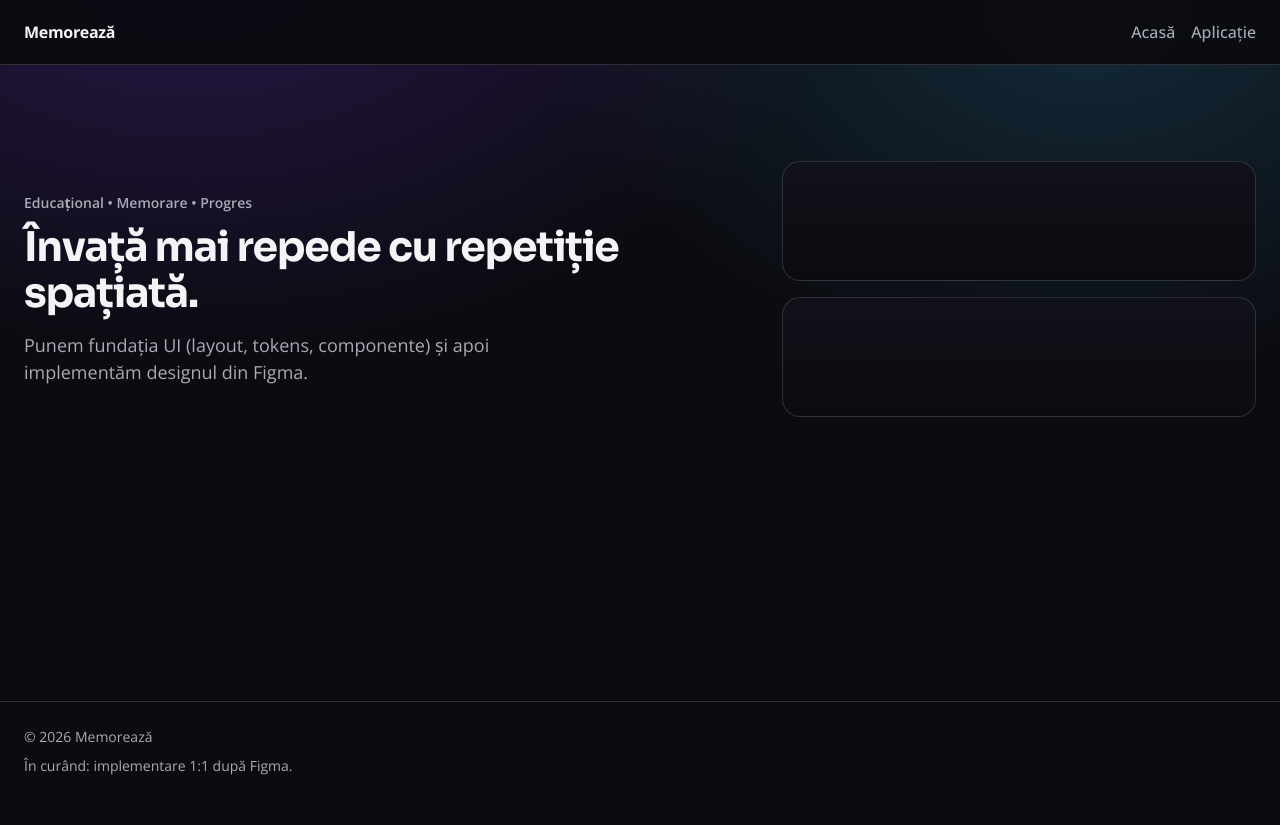
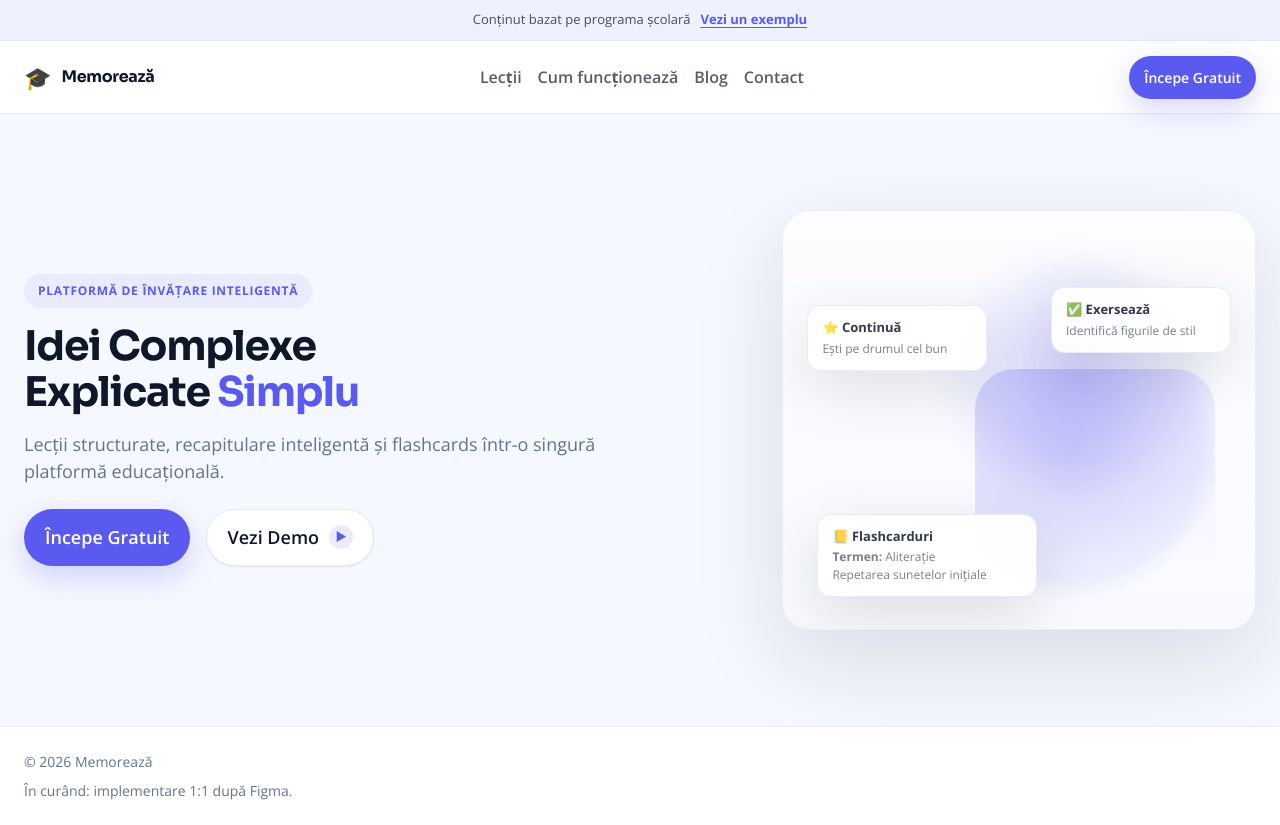
Before and after one commit to dcrysty2309/memoreaza, an Angular app: page / in a window 1280 px wide. Before the commit the page ends 800 px from the top, so only its background shows below. Built offline with nearby package versions, Linux system fonts and the light colour scheme.

Commit message:
Align global UI with homepage design

```diff
--- a/src/app/layout/site-footer/site-footer.component.scss
+++ b/src/app/layout/site-footer/site-footer.component.scss
@@ -1,6 +1,6 @@
 .footer {
   border-top: 1px solid var(--color-border);
-  background: var(--color-bg);
+  background: var(--color-surface);
 }
 
 .inner {
--- a/src/app/layout/site-header/site-header.component.html
+++ b/src/app/layout/site-header/site-header.component.html
@@ -1,12 +1,30 @@
 <header class="header">
+  <div class="topbar">
+    <app-container>
+      <div class="topbar-inner">
+        <span class="topbar-text">Conținut bazat pe programa școlară</span>
+        <a class="topbar-link" routerLink="/">Vezi un exemplu</a>
+      </div>
+    </app-container>
+  </div>
+
+  <div class="mainbar">
     <app-container>
       <div class="inner">
-      <a class="brand" routerLink="/" aria-label="Memorează — Acasă">Memorează</a>
+        <a class="brand" routerLink="/" aria-label="Memorează — Acasă">
+          <span class="brand-mark" aria-hidden="true">🎓</span>
+          <span class="brand-name">Memorează</span>
+        </a>
 
         <nav class="nav" aria-label="Navigație principală">
-        <a class="nav-link" routerLink="/">Acasă</a>
-        <a class="nav-link" routerLink="/aplicatie">Aplicație</a>
+          <a class="nav-link" routerLink="/lectii">Lecții</a>
+          <a class="nav-link" routerLink="/cum-functioneaza">Cum funcționează</a>
+          <a class="nav-link" routerLink="/blog">Blog</a>
+          <a class="nav-link" routerLink="/contact">Contact</a>
         </nav>
+
+        <a appButton variant="primary" size="sm" routerLink="/aplicatie">Începe Gratuit</a>
       </div>
     </app-container>
+  </div>
 </header>
--- a/src/app/layout/site-header/site-header.component.scss
+++ b/src/app/layout/site-header/site-header.component.scss
@@ -2,13 +2,37 @@
   position: sticky;
   top: 0;
   z-index: 10;
-  background: color-mix(in srgb, var(--color-bg) 92%, transparent);
+  background: var(--color-surface);
   border-bottom: 1px solid var(--color-border);
-  backdrop-filter: blur(12px);
+}
+
+.topbar {
+  background: #eef2ff;
+  border-bottom: 1px solid var(--color-border);
+}
+
+.topbar-inner {
+  height: 40px;
+  display: flex;
+  align-items: center;
+  justify-content: center;
+  gap: 10px;
+  font-size: 13px;
+  color: rgba(15, 23, 42, 0.75);
+}
+
+.topbar-link {
+  font-weight: 700;
+  text-decoration: underline;
+  text-underline-offset: 3px;
+}
+
+.mainbar {
+  background: var(--color-surface);
 }
 
 .inner {
-  height: 64px;
+  height: 72px;
   display: flex;
   align-items: center;
   justify-content: space-between;
@@ -16,10 +40,21 @@
 }
 
 .brand {
-  font-weight: 700;
-  letter-spacing: -0.02em;
+  display: inline-flex;
+  align-items: center;
+  gap: 10px;
   text-decoration: none;
   color: var(--color-text);
+}
+
+.brand-mark {
+  font-size: 22px;
+}
+
+.brand-name {
+  font-family: var(--font-display);
+  font-weight: 800;
+  letter-spacing: -0.02em;
 }
 
 .nav {
@@ -28,12 +63,8 @@
   align-items: center;
 }
 
-.nav-link {
-  text-decoration: none;
-  color: var(--color-muted);
-  font-weight: 500;
+@media (max-width: 900px) {
+  .nav {
+    display: none;
+  }
 }
-
-.nav-link:hover {
-  color: var(--color-text);
-}
--- a/src/app/layout/site-header/site-header.component.ts
+++ b/src/app/layout/site-header/site-header.component.ts
@@ -1,10 +1,11 @@
 import { Component } from '@angular/core';
 import { RouterLink } from '@angular/router';
 import { ContainerComponent } from '../../ui/container/container.component';
+import { ButtonDirective } from '../../ui/button/button.directive';
 
 @Component({
   selector: 'app-site-header',
-  imports: [RouterLink, ContainerComponent],
+  imports: [RouterLink, ContainerComponent, ButtonDirective],
   templateUrl: './site-header.component.html',
   styleUrl: './site-header.component.scss',
 })
--- a/src/app/pages/home/home.component.html
+++ b/src/app/pages/home/home.component.html
@@ -2,16 +2,38 @@
   <app-container>
     <div class="grid-2">
       <div class="copy">
-        <p class="eyebrow">Educațional • Memorare • Progres</p>
-        <h1 class="title">Învață mai repede cu repetiție spațiată.</h1>
-        <p class="subtitle">
-          Punem fundația UI (layout, tokens, componente) și apoi implementăm designul din Figma.
-        </p>
+        <span class="badge">Platformă de învățare inteligentă</span>
+        <h1 class="title">
+          Idei Complexe<br />
+          Explicate <span class="title-accent">Simplu</span>
+        </h1>
+        <p class="subtitle">Lecții structurate, recapitulare inteligentă și flashcards într-o singură platformă educațională.</p>
+
+        <div class="cta">
+          <a appButton variant="primary" size="lg" routerLink="/aplicatie">Începe Gratuit</a>
+          <a appButton variant="outline" size="lg" routerLink="/demo">
+            <span>Vezi Demo</span>
+            <span class="play" aria-hidden="true">▶</span>
+          </a>
+        </div>
       </div>
 
       <div class="preview" aria-hidden="true">
-        <div class="card"></div>
-        <div class="card"></div>
+        <div class="glow"></div>
+        <div class="owl"></div>
+        <div class="float float--left">
+          <div class="float-title">⭐ Continuă</div>
+          <div class="float-sub">Ești pe drumul cel bun</div>
+        </div>
+        <div class="float float--right">
+          <div class="float-title">✅ Exersează</div>
+          <div class="float-sub">Identifică figurile de stil</div>
+        </div>
+        <div class="float float--bottom">
+          <div class="float-title">📒 Flashcarduri</div>
+          <div class="float-sub"><strong>Termen:</strong> Aliterație</div>
+          <div class="float-sub">Repetarea sunetelor inițiale</div>
+        </div>
       </div>
     </div>
   </app-container>
--- a/src/app/pages/home/home.component.scss
+++ b/src/app/pages/home/home.component.scss
@@ -1,12 +1,13 @@
-.eyebrow {
-  margin: 0 0 var(--space-3);
-  color: var(--color-muted);
-  font-weight: 600;
-  font-size: var(--font-size-sm);
+.badge {
+  margin-bottom: var(--space-4);
 }
 
 .title {
   margin: 0 0 var(--space-4);
+}
+
+.title-accent {
+  color: var(--color-primary);
 }
 
 .subtitle {
@@ -16,14 +17,101 @@
   max-width: 56ch;
 }
 
-.preview {
-  display: grid;
+.cta {
+  margin-top: var(--space-6);
+  display: flex;
   gap: var(--space-4);
+  flex-wrap: wrap;
+  align-items: center;
 }
 
-.card {
-  height: 120px;
-  border-radius: var(--radius-lg);
-  border: 1px solid var(--color-border);
-  background: linear-gradient(180deg, var(--color-surface) 0%, var(--color-bg) 100%);
+.play {
+  width: 24px;
+  height: 24px;
+  border-radius: var(--radius-pill);
+  display: inline-flex;
+  align-items: center;
+  justify-content: center;
+  background: rgba(91, 90, 240, 0.12);
+  color: var(--color-primary);
+  font-size: 12px;
+  margin-left: 2px;
 }
+
+.preview {
+  position: relative;
+  min-height: 420px;
+  border-radius: 28px;
+  background: linear-gradient(180deg, rgba(255, 255, 255, 0.65) 0%, rgba(255, 255, 255, 0.35) 100%);
+  border: 1px solid rgba(230, 234, 244, 0.8);
+  box-shadow: var(--shadow-lg);
+  overflow: hidden;
+}
+
+.glow {
+  position: absolute;
+  inset: -40px;
+  background: radial-gradient(closest-side at 60% 40%, rgba(91, 90, 240, 0.25), transparent 65%);
+  filter: blur(6px);
+}
+
+.owl {
+  position: absolute;
+  right: 40px;
+  bottom: 20px;
+  width: 240px;
+  height: 240px;
+  border-radius: 40px;
+  background: radial-gradient(circle at 40% 35%, rgba(91, 90, 240, 0.22), rgba(91, 90, 240, 0.08) 60%, transparent 70%),
+    linear-gradient(180deg, rgba(91, 90, 240, 0.12), transparent 80%);
+}
+
+.float {
+  position: absolute;
+  padding: 12px 14px;
+  border-radius: 14px;
+  background: rgba(255, 255, 255, 0.92);
+  border: 1px solid rgba(230, 234, 244, 0.9);
+  box-shadow: var(--shadow-md);
+  min-width: 180px;
+}
+
+.float-title {
+  font-weight: 800;
+  color: rgba(15, 23, 42, 0.85);
+  font-size: 13px;
+  margin-bottom: 2px;
+}
+
+.float-sub {
+  color: rgba(15, 23, 42, 0.55);
+  font-size: 12px;
+}
+
+.float--left {
+  left: 24px;
+  top: 94px;
+}
+
+.float--right {
+  right: 24px;
+  top: 76px;
+}
+
+.float--bottom {
+  left: 34px;
+  bottom: 32px;
+  min-width: 220px;
+}
+
+@media (max-width: 900px) {
+  .preview {
+    min-height: 340px;
+  }
+
+  .owl {
+    right: 22px;
+    width: 210px;
+    height: 210px;
+  }
+}
--- a/src/app/pages/home/home.component.ts
+++ b/src/app/pages/home/home.component.ts
@@ -1,9 +1,10 @@
 import { Component } from '@angular/core';
 import { ContainerComponent } from '../../ui/container/container.component';
+import { ButtonDirective } from '../../ui/button/button.directive';
 
 @Component({
   selector: 'app-home',
-  imports: [ContainerComponent],
+  imports: [ContainerComponent, ButtonDirective],
   templateUrl: './home.component.html',
   styleUrl: './home.component.scss',
 })
--- a/src/app/ui/button/button.directive.ts
+++ b/src/app/ui/button/button.directive.ts
@@ -1,6 +1,6 @@
 import { Directive, HostBinding, Input } from '@angular/core';
 
-type ButtonVariant = 'primary' | 'ghost';
+type ButtonVariant = 'primary' | 'outline' | 'ghost';
 type ButtonSize = 'sm' | 'md' | 'lg';
 
 @Directive({
--- a/src/styles/_base.scss
+++ b/src/styles/_base.scss
@@ -1,6 +1,5 @@
 html {
   height: 100%;
-  color-scheme: dark;
 }
 
 body {
@@ -9,8 +8,7 @@ body {
   font-family: var(--font-sans);
   font-size: var(--font-size-base);
   line-height: var(--line-height-normal);
-  background: radial-gradient(1200px 800px at 15% -10%, rgba(124, 58, 237, 0.28), transparent 55%),
-    radial-gradient(1000px 700px at 85% 0%, rgba(56, 189, 248, 0.18), transparent 55%), var(--color-bg);
+  background: var(--color-bg);
   color: var(--color-text);
   text-rendering: optimizeLegibility;
   -webkit-font-smoothing: antialiased;
@@ -34,12 +32,21 @@ a {
   color: inherit;
 }
 
+a {
+  color: var(--color-link);
+  text-decoration: none;
+}
+
+a:hover {
+  color: var(--color-link-hover);
+}
+
 a:focus-visible,
 button:focus-visible,
 input:focus-visible,
 textarea:focus-visible,
 select:focus-visible {
-  outline: 2px solid color-mix(in srgb, var(--color-primary) 70%, #fff);
+  outline: 2px solid color-mix(in srgb, var(--color-primary) 65%, #fff);
   outline-offset: 2px;
   border-radius: 8px;
 }
--- a/src/styles/_components.scss
+++ b/src/styles/_components.scss
@@ -3,8 +3,8 @@
   align-items: center;
   justify-content: center;
   gap: var(--space-2);
-  padding: 10px 14px;
-  border-radius: var(--radius-md);
+  padding: 12px 18px;
+  border-radius: var(--radius-pill);
   border: 1px solid transparent;
   font-weight: 600;
   text-decoration: none;
@@ -18,18 +18,25 @@
   -webkit-tap-highlight-color: transparent;
 }
 
+.btn:disabled,
+.btn[aria-disabled='true'] {
+  opacity: 0.6;
+  cursor: not-allowed;
+  transform: none;
+}
+
 .btn:active {
   transform: translateY(1px);
 }
 
 .btn--primary {
-  background: color-mix(in srgb, var(--color-primary) 92%, #000);
+  background: var(--color-primary);
   color: var(--color-primary-contrast);
-  box-shadow: var(--shadow-sm);
+  box-shadow: 0 10px 30px rgba(91, 90, 240, 0.25);
 }
 
 .btn--primary:hover {
-  background: color-mix(in srgb, var(--color-primary) 100%, #000);
+  background: var(--color-primary-hover);
 }
 
 .btn--ghost {
@@ -39,17 +46,51 @@
 }
 
 .btn--ghost:hover {
-  background: color-mix(in srgb, #ffffff 8%, transparent);
+  background: rgba(15, 23, 42, 0.04);
+}
+
+.btn--outline {
+  background: var(--color-surface);
+  border-color: var(--color-border);
+  color: var(--color-text);
+  box-shadow: var(--shadow-sm);
+}
+
+.btn--outline:hover {
+  background: rgba(15, 23, 42, 0.03);
 }
 
 .btn--sm {
-  padding: 8px 12px;
-  border-radius: var(--radius-sm);
+  padding: 10px 14px;
+  border-radius: var(--radius-pill);
   font-size: var(--font-size-sm);
 }
 
 .btn--lg {
-  padding: 12px 16px;
-  border-radius: var(--radius-lg);
+  padding: 14px 20px;
+  border-radius: var(--radius-pill);
   font-size: var(--font-size-lg);
 }
+
+.badge {
+  display: inline-flex;
+  align-items: center;
+  gap: 8px;
+  padding: 8px 14px;
+  border-radius: var(--radius-pill);
+  background: rgba(91, 90, 240, 0.08);
+  color: rgba(91, 90, 240, 1);
+  font-weight: 700;
+  font-size: 12px;
+  letter-spacing: 0.06em;
+  text-transform: uppercase;
+}
+
+.nav-link {
+  color: rgba(15, 23, 42, 0.7);
+  font-weight: 600;
+}
+
+.nav-link:hover {
+  color: var(--color-text);
+}
--- a/src/styles/_tokens.scss
+++ b/src/styles/_tokens.scss
@@ -16,21 +16,28 @@
     'Segoe UI Emoji',
     'Segoe UI Symbol';
 
-  --color-bg: #0b0b10;
-  --color-surface: #11111a;
-  --color-text: #f3f4f6;
-  --color-muted: #a8abb6;
-  --color-border: color-mix(in srgb, #ffffff 14%, transparent);
+  /* Light theme tokens (match Figma homepage). */
+  --color-bg: #f6f8ff;
+  --color-surface: #ffffff;
+  --color-text: #0f172a;
+  --color-muted: #64748b;
+  --color-border: #e6eaf4;
 
-  --color-primary: #7c3aed;
+  --color-primary: #5b5af0;
+  --color-primary-hover: #4a49e6;
   --color-primary-contrast: #ffffff;
+
+  --color-link: #5b5af0;
+  --color-link-hover: #4a49e6;
 
   --radius-sm: 10px;
   --radius-md: 14px;
   --radius-lg: 18px;
+  --radius-pill: 999px;
 
-  --shadow-sm: 0 1px 2px rgba(0, 0, 0, 0.35);
-  --shadow-md: 0 14px 50px rgba(0, 0, 0, 0.4);
+  --shadow-sm: 0 1px 2px rgba(15, 23, 42, 0.08);
+  --shadow-md: 0 18px 60px rgba(15, 23, 42, 0.12);
+  --shadow-lg: 0 30px 90px rgba(15, 23, 42, 0.12);
 
   --space-1: 4px;
   --space-2: 8px;
```
Also changed, not shown: 1 other file (tests, documents, lock files or other folders). Lines whose indentation alone changed are shown as unchanged.
